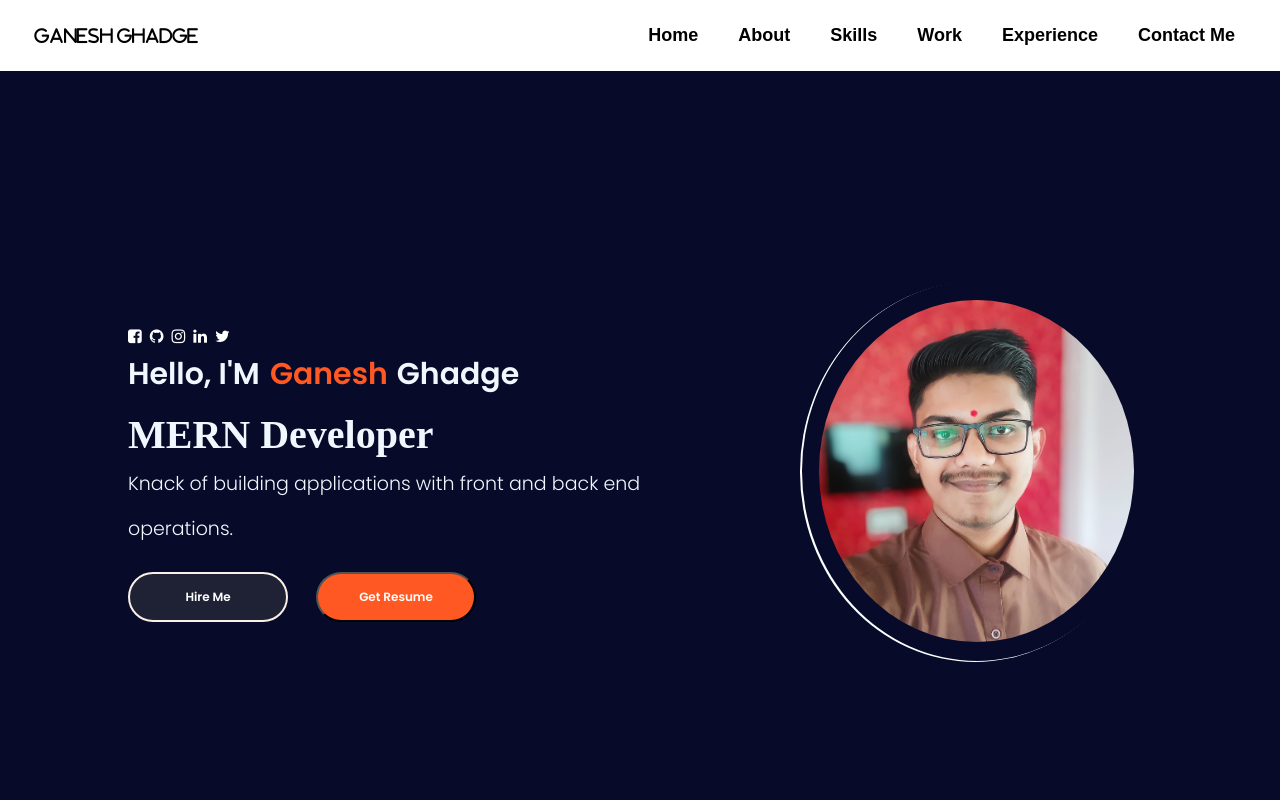
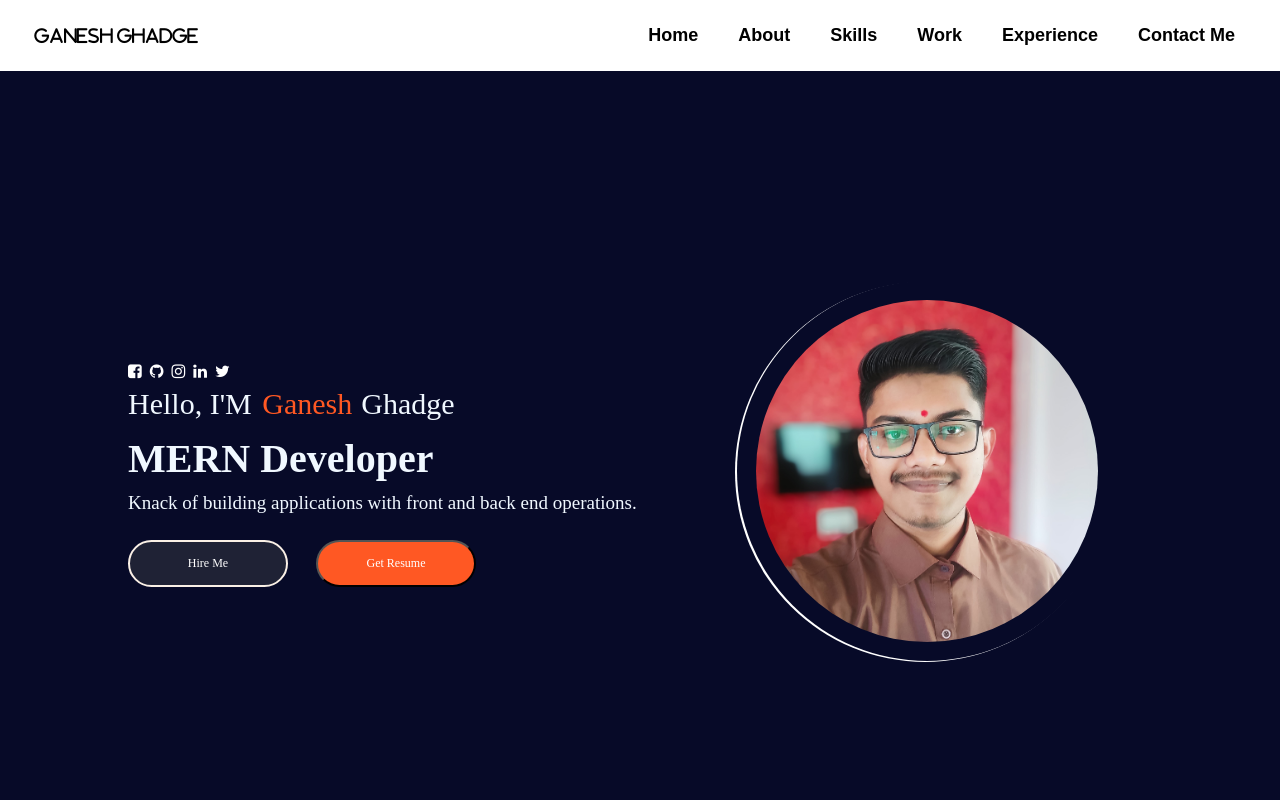
Before and after one commit to goldenhouse0601/luckyboss-portfolio-, a React (Create React App) app: page / in a window 1280 px wide. Shown: the top 800 px of the page. Built offline with nearby package versions, Linux system fonts and the light colour scheme.

Commit message:
cleaning the code

```diff
--- a/src/components/Frontpage.css
+++ b/src/components/Frontpage.css
@@ -1,180 +1,3 @@
-/* .bi_01 {
-  flex: 0.5;
-  width: 100%;
-  height: 700px;
-  /* background-color: blueviolet;
-}
-.bi_01 .brief_information {
-  align-items: center;
-}
-/* Party (#333399 + #FF00CC)
-.cover {
-  width: 100%;
-  height: 100vh;
-  display: flex;
-  align-items: center;
-  justify-content: space-around;
-  background-color: white;
-  align-content: center;
-}
-.brief_information {
-  width: 50%;
-  height: 310px;
-  display: flex;
-  text-align: left;
-  justify-content: center;
-  border-radius: 10px;
-  align-content: center;
-  flex-direction: column;
-}
-
-.grp-buttons a {
-  margin-left: 12px;
-}
-
-.brief_information h3 span {
-  color: rgb(207, 154, 55);
-  font-family: cursive;
-}
-.brief_information h3 {
-  margin-left: -355px;
-  font-size: 21px;
-  font-family: cursive;
-}
-
-.brief_information h2 {
-  font-size: 36px;
-  font-family: "Segoe UI", Tahoma, Geneva, Verdana, sans-serif;
-}
-.brief_information h2 span {
-  color: orange;
-}
-
-.brief_information p {
-  margin: 12px;
-  margin-bottom: 12px;
-  padding: 10px;
-  width: 495px;
-  text-align: center;
-  font-family: "Lucida Sans", "Lucida Sans Regular", "Lucida Grande",
-    "Lucida Sans Unicode", Geneva, Verdana, sans-serif;
-}
-
-.brief_information a {
-  /* margin-top: 15px;
-  padding: 10px 27px;
-  border-radius: 6px;
-  font-size: 15px;
-  color: white;
-  font-family: Arial, Helvetica, sans-serif;
-  background-color: darkcyan;
-  text-decoration: none;
-}
-.grp-buttons {
-  margin-top: 12px;
-  display: flex;
-}
-
-h3 {
-  margin-bottom: 0px;
-  /* color: white;
-}
-.text {
-  text-align: center;
-}
-.text h2 {
-  padding: 10px;
-  margin: 3px;
-}
-*/
-.Typewriter {
-  font-size: 21px;
-  font-weight: 600;
-}
-
-@font-face {
-  font-family: "Poppins Medium";
-  font-style: normal;
-  font-weight: normal;
-  src: url("./assets/fonts/Poppins-Medium.ttf");
-}
-
-@font-face {
-  font-family: "Poppins Regular";
-  font-style: normal;
-  font-weight: normal;
-  src: url("./assets/fonts/Poppins-Regular.ttf");
-}
-
-@font-face {
-  font-family: "Poppins SemiBold";
-  font-style: normal;
-  font-weight: normal;
-  src: url("./assets/fonts/Poppins-SemiBold.ttf");
-}
-
-@font-face {
-  font-family: "Poppins Bold";
-  font-style: normal;
-  font-weight: normal;
-  src: url("./assets/fonts/Poppins-Bold.ttf");
-}
-
-@font-face {
-  font-family: "Poppins ExtraBold";
-  font-style: normal;
-  font-weight: normal;
-  src: url("./assets/fonts/Poppins-ExtraBold.ttf");
-}
-
-@font-face {
-  font-family: "Poppins Light";
-  font-style: normal;
-  font-weight: normal;
-  src: url("./assets/fonts/Poppins-Light.ttf");
-}
-
-@font-face {
-  font-family: "Poppins Thin";
-  font-style: normal;
-  font-weight: normal;
-  src: url("./assets/fonts/Poppins-Thin.ttf");
-}
-
-* {
-  outline: none;
-}
-
-body {
-  margin: 0;
-  overflow-y: overlay;
-  font-family: "Poppins Regular";
-  -webkit-font-smoothing: antialiased;
-  -moz-osx-font-smoothing: grayscale;
-}
-
-code {
-  font-family: source-code-pro, Menlo, Monaco, Consolas, "Courier New",
-    monospace;
-}
-
-::-webkit-scrollbar {
-  width: 6px !important;
-  height: 6px !important;
-}
-
-body ::-webkit-scrollbar-thumb {
-  background-color: hsla(0, 0%, 100%, 0.16);
-}
-
-::-webkit-scrollbar-thumb {
-  background-color: rgba(0, 0, 0, 0.2);
-}
-
-::-webkit-scrollbar-track {
-  background: hsla(0, 0%, 100%, 0.1);
-}
-
 .btn {
   border-radius: 50px;
   padding: 14px 0;
@@ -194,11 +17,6 @@ body ::-webkit-scrollbar-thumb {
   font-size: 12px;
   background-color: #1f2235;
 }
-/* @media only screen and (max-width: 414px) {
-  .primary-btn {
-    font-size: 13px;
-  }
-} */
 
 .primary-btn:hover {
   color: aliceblue;
@@ -218,10 +36,6 @@ body ::-webkit-scrollbar-thumb {
   }
 }
 
-/* @media screen and (max-width: 420px) {
-
-} */
-
 .red-border {
   border: 1px solid var(--error-message) !important;
 }
@@ -237,9 +51,7 @@ body ::-webkit-scrollbar-thumb {
   align-items: center;
   text-align: center;
   justify-content: flex-start;
-  /* height: 10%; */
   min-height: fit-content;
-  /* background-image: url("../components/assets/fonts/bg.jpg"); */
   background: #070a28;
   align-content: center;
   flex-direction: column;
```
Also changed, not shown: src/App.js (+0 -9 lines), src/components/Error.jsx (deleted, +0 -11 lines).
